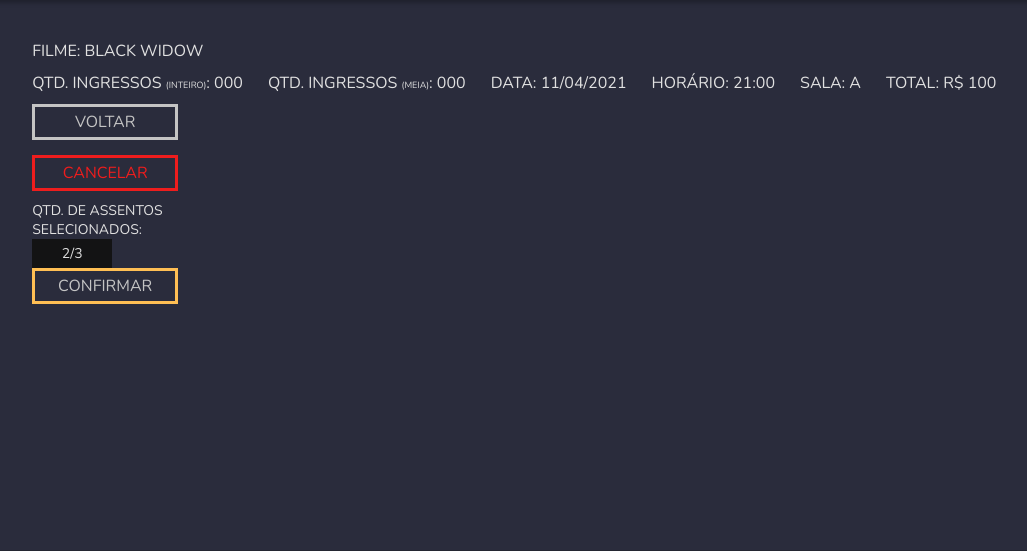
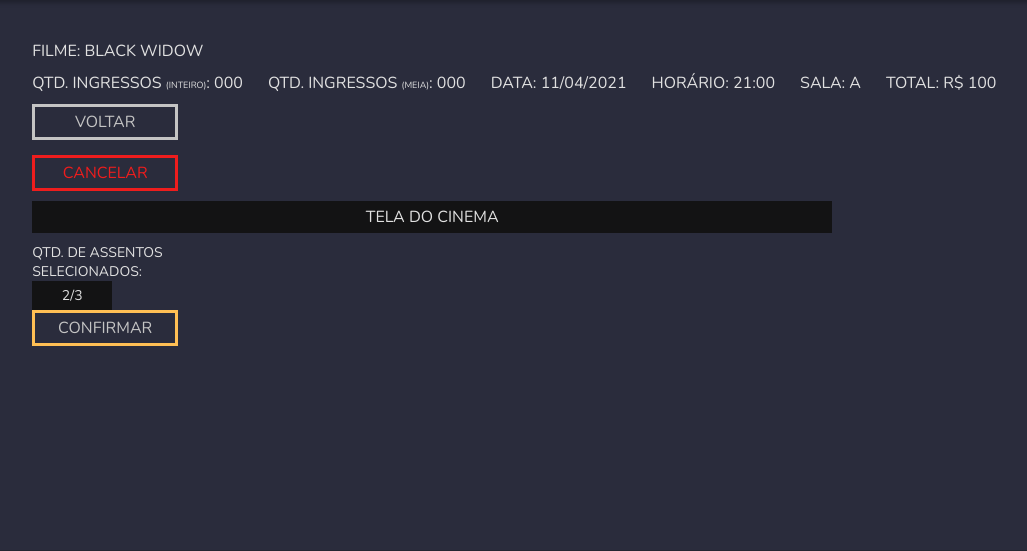
Before and after one commit to estefaneluz/projetoCinema, a PHP site: page /sessao.html in a window 1280 px wide. Shown: the part 80-631 px from the top of the page, without its empty margins (19-1046 px from the left). Run offline with PHP 8.4, Linux system fonts and the light colour scheme.

Commit message:
criando div tela do cinema

```diff
--- a/css/sessao.css
+++ b/css/sessao.css
@@ -54,9 +54,16 @@
     font-size: 14px;
 }
 
-#assentos-selecionados div {
+#assentos-selecionados div, .tela {
     padding: 5px;
     background-color: #131314;
-    width: 80px;
     text-align: center;
 }
+
+#assentos-selecionados div {
+    width: 80px;
+}
+
+.tela {
+    width: 800px;
+}
--- a/sessao.html
+++ b/sessao.html
@@ -50,6 +50,10 @@
                 <button class="btn-vermelho">Cancelar</button>
             </div>
 
+            <div>
+
+                <div class="tela">Tela do Cinema</div>
+            </div>
 
             <div>
                 <div id="assentos-selecionados">
```
